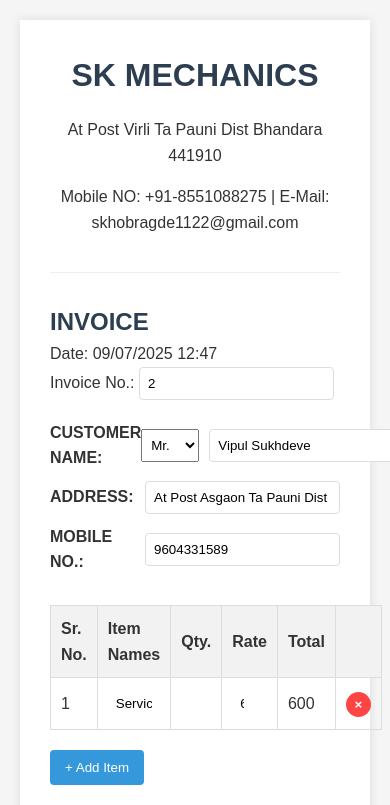
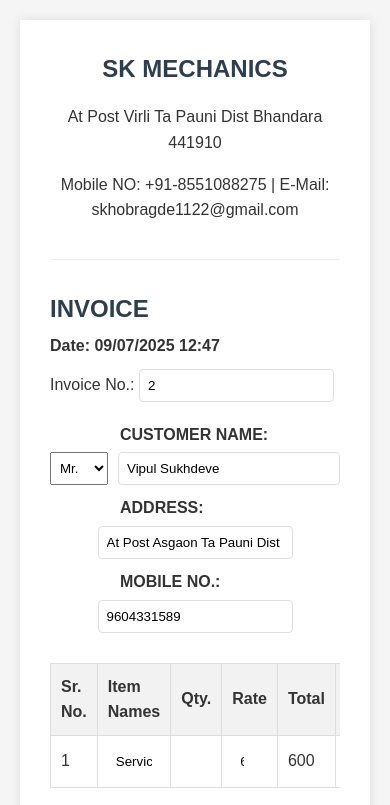
Before and after one commit to Vipsukhul/Invoice-Generator, a plain HTML site: page index.html in a window 390 px wide. Shown: the top 805 px of the page. Drawn offline with Linux system fonts and the light colour scheme.

Commit message:
Update styles.css

```diff
--- a/styles.css
+++ b/styles.css
@@ -1,3 +1,14 @@
+
+:root {
+    --primary-color: #2c3e50;
+    --secondary-color: #3498db;
+    --accent-color: #2ecc71;
+    --danger-color: #ff4444;
+    --text-color: #333;
+    --light-gray: #f5f5f5;
+    --medium-gray: #ddd;
+    --dark-gray: #777;
+}
 body {
     font-family: Arial, sans-serif;
     line-height: 1.6;
@@ -7,6 +18,94 @@ body {
     padding: 20px;
     background-color: #f5f5f5;
 }
+/* From Here  */
+@media (max-width: 768px) {
+    .container {
+        padding: 15px;
+    }
+
+    header {
+        padding-bottom: 15px;
+    }
+
+    header h1 {
+        font-size: 1.5rem;
+    }
+
+    .invoice-header {
+        flex-direction: column;
+        align-items: flex-start;
+    }
+
+    .invoice-title {
+        width: 100%;
+    }
+
+    .invoice-meta {
+        text-align: left;
+        margin-top: 10px;
+    }
+
+    .form-group {
+        flex-direction: column;
+        align-items: flex-start;
+    }
+
+    .form-group label {
+        width: 100%;
+        margin-bottom: 5px;
+    }
+
+    .input-group {
+        width: 100%;
+    }
+
+    .invoice-summary {
+        flex-direction: column;
+    }
+
+    .amount-words, .totals {
+        width: 100%;
+        max-width: none;
+    }
+
+    .totals {
+        margin-top: 20px;
+    }
+
+    .signatures {
+        flex-direction: column;
+        gap: 20px;
+    }
+
+    table.invoice-items {
+        display: block;
+        overflow-x: auto;
+    }
+}
+
+/* Add this new style for the reorganized invoice header */
+.invoice-title {
+    display: flex;
+    flex-direction: column;
+    gap: 5px;
+}
+
+.invoice-title h2 {
+    margin: 0;
+    order: 1;
+}
+
+.invoice-date {
+    order: 2;
+    font-weight: bold;
+}
+
+.invoice-number {
+    order: 3;
+    margin-top: 5px;
+}
+/* Till Here Newly Added   */
 
 .container {
     background-color: white;
```
